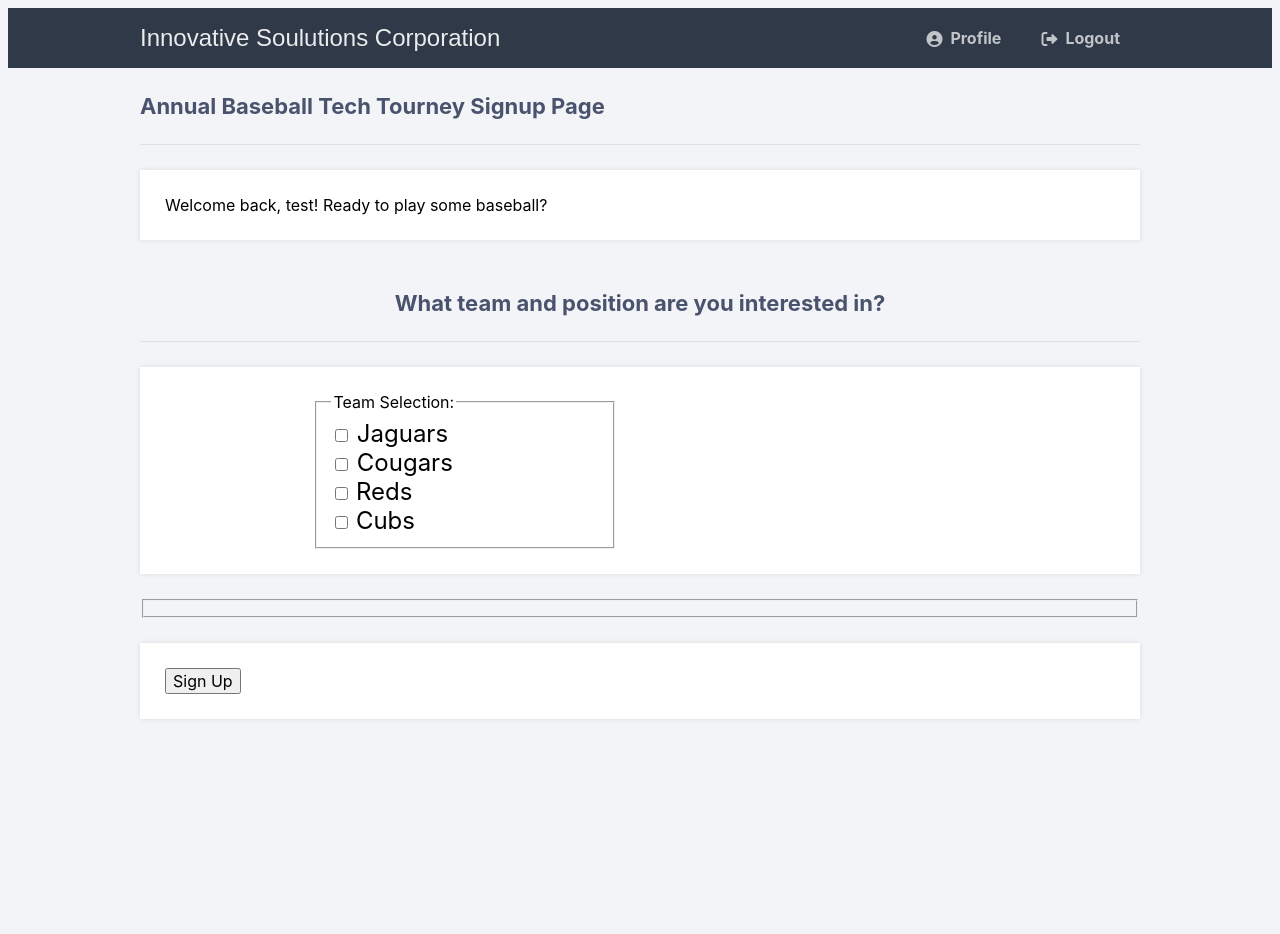
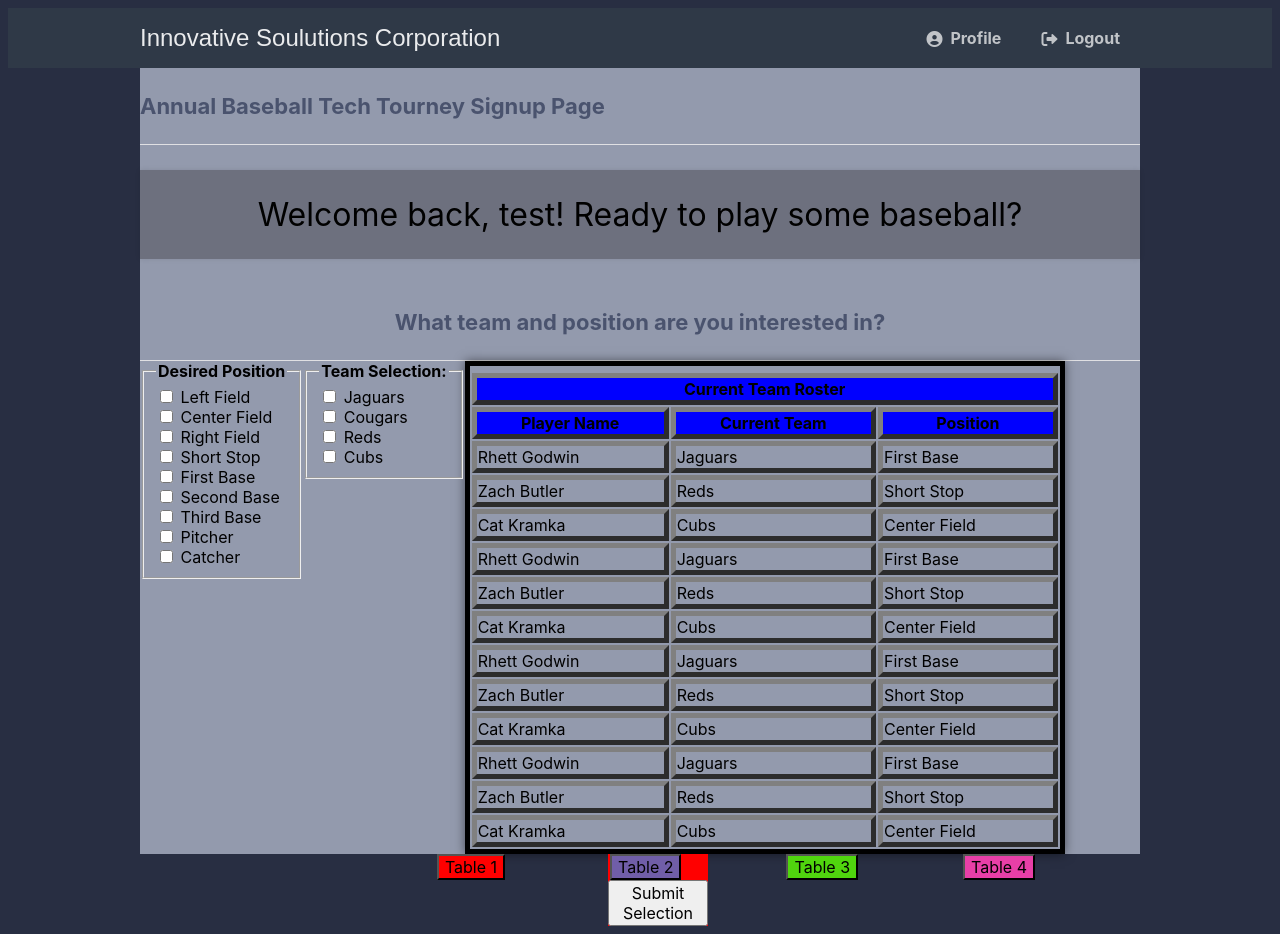
Before and after one commit to Rhgodwin/BaseballSignup, a PHP site: page /home.php in a window 1280 px wide. Before the commit the page ends 694 px from the top, so only its background shows below. Run offline with PHP 8.4, Linux system fonts and the light colour scheme; a user stored in the database is signed in.

Commit message:
Updated html and css

```diff
--- a/home.php
+++ b/home.php
@@ -27,32 +27,155 @@ if (!isset($_SESSION['loggedin'])) {
 			<h2>Annual Baseball Tech Tourney Signup Page</h2>
 			<p>Welcome back, <?=$_SESSION['name']?>! Ready to play some baseball?</p>
 		<h2 style="text-align: center;">What team and position are you interested in?</h2>
-		<div class="fs1">
-		<fieldset class="fieldset1">
-         <legend><b></b>Team Selection:</b></legend>
+
+		<fieldset class ="fs2">
+			<legend><b>Desired Position</b></legend>
+			<input type="checkbox" name="leftfield" value="Left Field" id="leftfield">
+			<label for="left field" >Left Field</label><br>
+
+			<input type="checkbox" name="centerfield" value="Center Field" id="centerfield" >
+			<label for="centerfield" >Center Field</label><br>
+
+			<input type="checkbox" name="rightfield" value="Right Field" id="rightfield" >
+			<label for="rightfield" >Right Field</label><br>
+
+			<input type="checkbox" name="shortstop" value="Short Stop" id="shortstop" >
+			<label for="shortstop" >Short Stop</label><br>
+
+			<input type="checkbox" name="firstbase" value="First Base" id="firstbase" >
+			<label for="firstbase" >First Base</label><br>
+
+			<input type="checkbox" name="secondbase" value="Second Base" id="secondbase" >
+			<label for="secondbase" >Second Base</label><br>
+
+			<input type="checkbox" name="thirdbase" value="Third Base" id="thirdbase" >
+			<label for="thirdbase" >Third Base</label><br>
+
+			<input type="checkbox" name="pitcher" value="Pitcher" id="pitcher" >
+			<label for="pitcher" >Pitcher</label><br>
+
+			<input type="checkbox" name="catcher" value="Catcher" id="catcher" >
+			<label for="catcher" >Catcher</label><br>
+		</fieldset>
+
+		<fieldset class="fs1">
+         <legend><b>Team Selection:</b></legend>
 
 		 <input type="checkbox" name="jaguars" value="jaguars" id="jaguars">
-		 <label for="jaguars" class="fs">Jaguars</label><br>
+		 <label for="jaguars" >Jaguars</label><br>
 
 		 <input type="checkbox" name="cougars" value="cougars" id="jaguars" >
-		 <label for="jaguars" class="fs">Cougars</label><br>
+		 <label for="jaguars" >Cougars</label><br>
 
-		 <div style="display: inline-block;">
+
 		 <input type="checkbox" name="reds" value="reds" id="reds" >
-		 <label for="reds" class="fs">Reds</label><br>
+		 <label for="reds" >Reds</label><br>
 
 		 <input type="checkbox" name="cubs" value="cubs" id="cubs" >
-		 <label for="cubs" class="fs">Cubs</label><br>
-		 </fieldset>
-		</div>
-		<fieldset>
+		 <label for="cubs" >Cubs</label><br>
+
 
 		</fieldset>
-		<div id = "buttondiv">
-			<input type="submit" id="submit" name="submit" value="Sign Up">
+
+		<table class="ptable">
+			<thead>
+
+				<tr>
+					<th colspan="3">Current Team Roster</th>
+					<tr>
+						<th>Player Name</th>
+						<th>Current Team</th>
+						<th>Position</th>
+						</tr>
+				</tr>
+			</thead>
+			<tbody>
+			<!-- Below to next comment line will need to be restructed
+			     for PHP to fill the table from the database
+				 This is simply test data for the skeleton framework
+				 Will have to have PHP code inserted with for loop
+				 to gather the data to fill the table-->
+				<tr>
+				<td>Rhett Godwin</td>
+				<td>Jaguars</td>
+				<td>First Base</td>
+			</tr>
+			<tr>
+	             <td>Zach Butler</td>
+				 <td>Reds</td>
+				 <td>Short Stop</td>
+			</tr>
+			<tr>
+				<td>Cat Kramka</td>
+				<td>Cubs</td>
+				<td>Center Field</td>
+			</tr>
+			<tr>
+				<td>Rhett Godwin</td>
+				<td>Jaguars</td>
+				<td>First Base</td>
+			</tr>
+			<tr>
+	             <td>Zach Butler</td>
+				 <td>Reds</td>
+				 <td>Short Stop</td>
+			</tr>
+			<tr>
+				<td>Cat Kramka</td>
+				<td>Cubs</td>
+				<td>Center Field</td>
+			</tr>	<tr>
+				<td>Rhett Godwin</td>
+				<td>Jaguars</td>
+				<td>First Base</td>
+			</tr>
+			<tr>
+	             <td>Zach Butler</td>
+				 <td>Reds</td>
+				 <td>Short Stop</td>
+			</tr>
+			<tr>
+				<td>Cat Kramka</td>
+				<td>Cubs</td>
+				<td>Center Field</td>
+			</tr>
+			<tr>
+				<td>Rhett Godwin</td>
+				<td>Jaguars</td>
+				<td>First Base</td>
+			</tr>
+			<tr>
+	             <td>Zach Butler</td>
+				 <td>Reds</td>
+				 <td>Short Stop</td>
+			</tr>
+			<tr>
+				<td>Cat Kramka</td>
+				<td>Cubs</td>
+				<td>Center Field</td>
+			</tr>
+			<!-- End of test data -->
+</tbody>
+		</table>
+		<button class="btntb4">
+			Table 4
+		</button>
+		<button class="btntb3">
+			Table 3
+		</button>
+		<button class="btntb2">
+			Table 2
+		</button>
+		<button class="btntb1">
+			Table 1
+		</button>
+
+
+		</div>
+			<div class="btnSubmit">
+				<button>Submit Selection</button>
 			</div>
 
-	</div>
 
 
 	</body>
--- a/style.css
+++ b/style.css
@@ -107,11 +107,13 @@ h1 {
 	color: #eaebed;
 }
 body.loggedin {
-	background-color: #f3f4f7;
+	background-color: #282e42;
 }
 .content {
 	width: 1000px;
+	max-height: fit-content;
 	margin: 0 auto;
+	background-color: #939aad;
 }
 .content h2 {
 	margin: 0;
@@ -124,7 +126,9 @@ body.loggedin {
 	box-shadow: 0 0 5px 0 rgba(0, 0, 0, 0.1);
 	margin: 25px 0;
 	padding: 25px;
-	background-color: #fff;
+	background-color: #6d707e;
+	font-size:xx-large;
+	text-align: center;
 }
 .content > p table td, .content > div table td {
 	padding: 5px;
@@ -139,24 +143,81 @@ body.loggedin {
 	margin: 0 0 10px 0;
 }
 .fieldset1 {
-width: 300px;
-margin-left: 150px;
+width:max-content;
+
 font-size: larger;
 
 }
-.fields {
-	margin-left: 200px;
+.fs1 {
+	float:left;
+}
+.fs2{
+	float:left;
 }
 .tabpos {
 	float:right;
 }
-.buttondiv {
-	display: inline-block !important;
+.btntb1{
+display:inline;
+float:right;
+margin-right: 105px;
+background-color: red;
 }
-.fs {
-	align-items: center;
-	font-size: x-large;
+
+.btntb2{
+	display:inline;
+	float:right;
+	margin-right: 105px;
+	background-color: rgb(112, 94, 168);
+	}
+
+	.btntb3{
+		display:inline;
+		float:right;
+		margin-right: 105px;
+		background-color: rgb(80, 213, 14);
+		}
+
+		.btntb4{
+			display:inline;
+			float:right;
+			margin-right: 105px;
+			background-color: rgb(232, 63, 167);
+			}
+.ptable{
+	padding-top:5px;
+margin-right:300px;
 }
-.fieldsset2 {
-	width: 300px;
+.rost1{
+	text-align: center;
 }
+
+table{
+	width:600px;
+   height: 100%;
+	 border: 5px solid #000;
+	 box-shadow: 0 0 10px rgba(0, 0, 0, 0.5);
+ }
+ th, td{
+	 border: 5px outset grey;
+ }
+ thead{
+	 font-family: Arial, Helvetica, sans-serif;
+	 background-color: blue;
+ }
+ tr{
+	 padding:50px;
+ }
+ td{
+	 border: 1px soild black;
+ }
+ th{
+	 background-color:blue;
+
+ }
+ .btnSubmit{
+	background-color:red;
+	width:100px;
+	margin-left:600px;
+
+ }
```
Also changed, not shown: README.md.
